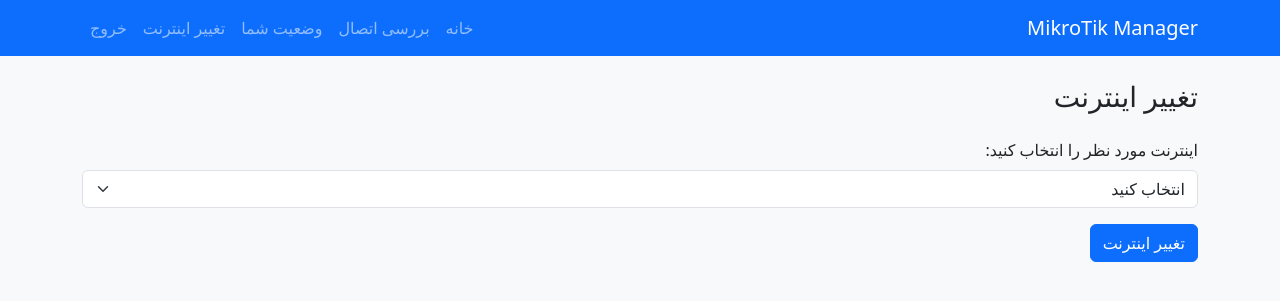
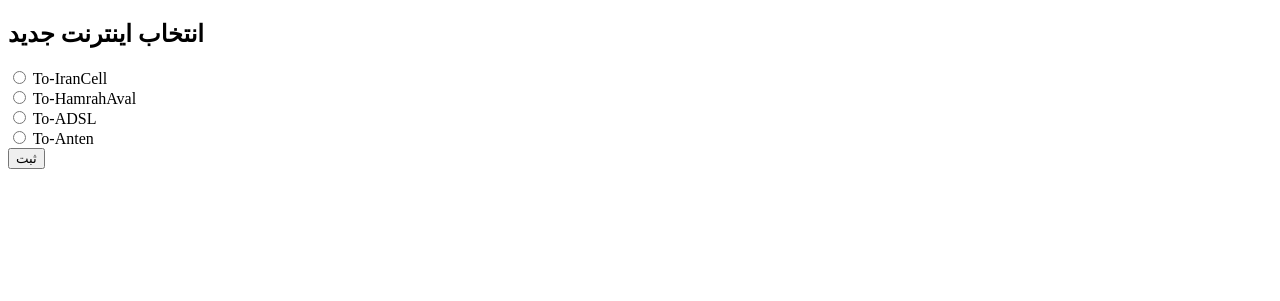
Before and after one commit to Nekooei-Dev/internet-router-ui, a Flask app: page /change_internet in a window 1280 px wide. Shown: the top 301 px of the page. Run offline with Flask 3, Linux system fonts and the light colour scheme; the visitor is signed in with stand-in values (Sample User, id 1).

Commit message:
Update change_internet.html

```diff
--- a/templates/change_internet.html
+++ b/templates/change_internet.html
@@ -1,22 +1,14 @@
-{% extends "layout.html" %}
-{% block title %}تغییر اینترنت{% endblock %}
-{% block content %}
-<h3>تغییر اینترنت</h3>
-
-{% if message %}
-  <div class="alert alert-info mt-3">{{ message }}</div>
-{% endif %}
-
-<form method="post" class="mt-4">
-  <div class="mb-3">
-    <label for="inet" class="form-label">اینترنت مورد نظر را انتخاب کنید:</label>
-    <select class="form-select" id="inet" name="inet" required>
-      <option value="">انتخاب کنید</option>
-      {% for key, val in interfaces.items() %}
-        <option value="{{ key }}">{{ val.routing_mark }}</option>
-      {% endfor %}
-    </select>
-  </div>
-  <button type="submit" class="btn btn-primary">تغییر اینترنت</button>
-</form>
-{% endblock %}
+<!DOCTYPE html>
+<html>
+<head><title>تغییر اینترنت</title></head>
+<body>
+    <h2>انتخاب اینترنت جدید</h2>
+    {% if message %}<p>{{ message }}</p>{% endif %}
+    <form method="post">
+        {% for key, value in interfaces.items() %}
+            <input type="radio" name="inet" value="{{ key }}" required /> {{ value.routing_mark }}<br>
+        {% endfor %}
+        <button type="submit">ثبت</button>
+    </form>
+</body>
+</html>
```
